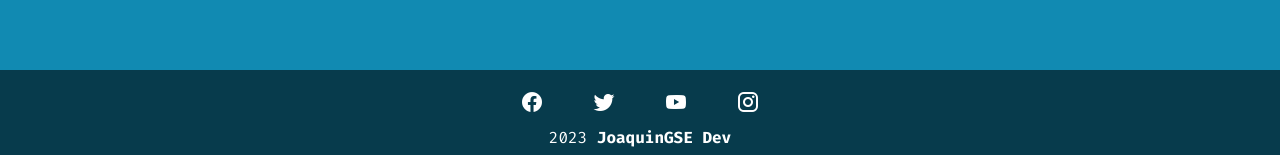
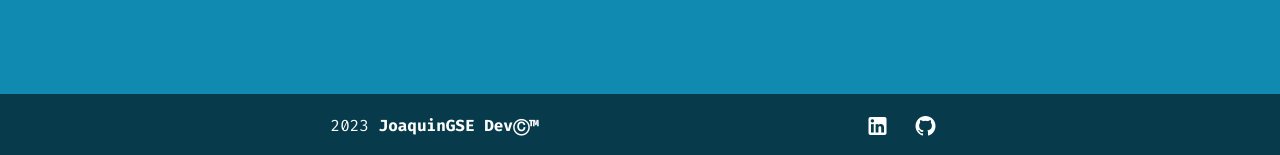
Before and after one commit to Joaquingse/nurserychecker, a Vue app: page / in a window 1280 px wide. Shown: the part 642-797 px from the top of the page. Built offline with nearby package versions, Linux system fonts and the light colour scheme.

Commit message:
Update: -Changin footer icons and links

```diff
--- a/index.html
+++ b/index.html
@@ -6,7 +6,7 @@
     <meta name="viewport" content="width=device-width, initial-scale=1.0" />
     <meta
       name="description"
-      content="Nursery Checker es una aplicación con la que, cualquier centro, puede gestionar los datos del alumn@, controlar las llegadas y salidas digitalmente, gestionar eventos, etc..."
+      content="Nursery Checker#8482 es una aplicación con la que, cualquier centro, puede gestionar los datos del alumn@, controlar las llegadas y salidas digitalmente, gestionar eventos, etc..."
     />
 
     <link rel="stylesheet" href="./src/assets/reset.css" />
--- a/src/components/Footer.vue
+++ b/src/components/Footer.vue
@@ -1,15 +1,15 @@
 <template>
   <v-row>
     <v-col cols="12">
-      <v-footer color="#073B4C"  class="text-center d-flex flex-column" id="text">
+      <v-footer color="#073B4C" id="text">
+        <v-spacer></v-spacer>
+        <div>{{ new Date().getFullYear() }} <strong>JoaquinGSE Dev&#9400&#8482</strong></div>
+        <v-spacer></v-spacer>
         <div>
-          <v-btn v-for="icon in icons" :key="icon" class="mx-3" :icon="icon" variant="text">
+          <v-btn v-for="icon in icons" :key="icon" :icon="icon.icon" :href="icon.link" variant="text">
           </v-btn>
         </div>
-
         <v-spacer></v-spacer>
-
-        <div>{{ new Date().getFullYear() }} <strong>JoaquinGSE Dev</strong></div>
       </v-footer>
     </v-col>
   </v-row>
@@ -18,7 +18,7 @@
 <script>
 export default {
   data: () => ({
-    icons: ['mdi-facebook', 'mdi-twitter', 'mdi-youtube', 'mdi-instagram']
+    icons: [{icon:'mdi-linkedin', link:'https://www.linkedin.com/in/joaquingse/'}, {icon:'mdi-github', link: 'https://github.com/Joaquingse'}]
   })
 }
 </script>
```
